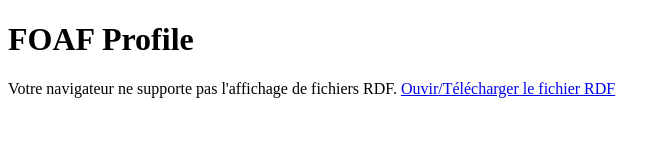
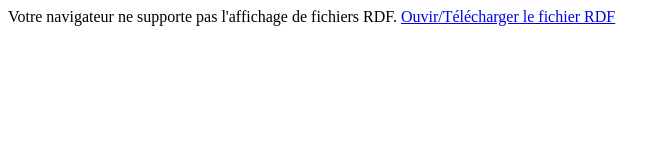
Before and after one commit to Maxime-Monbeig/maxime-monbeig.github.io, a plain HTML site: page index.html in a window 1280 px wide. Shown: the whole page, without its empty margins (0-670 px from the left). Drawn offline with Linux system fonts and the light colour scheme.

Commit message:
Paufinage

```diff
--- a/index.html
+++ b/index.html
@@ -12,7 +12,6 @@
 </head>
 
 <body>
-  <h1>FOAF Profile</h1>
   <!-- Lien vers le fichier RDF pour le charger directement -->
   <object data="foaf.rdf" type="application/rdf+xml" style="width: 100%; height: 100vh;">
     Votre navigateur ne supporte pas l'affichage de fichiers RDF.
```
Also changed, not shown: 2 other files.
